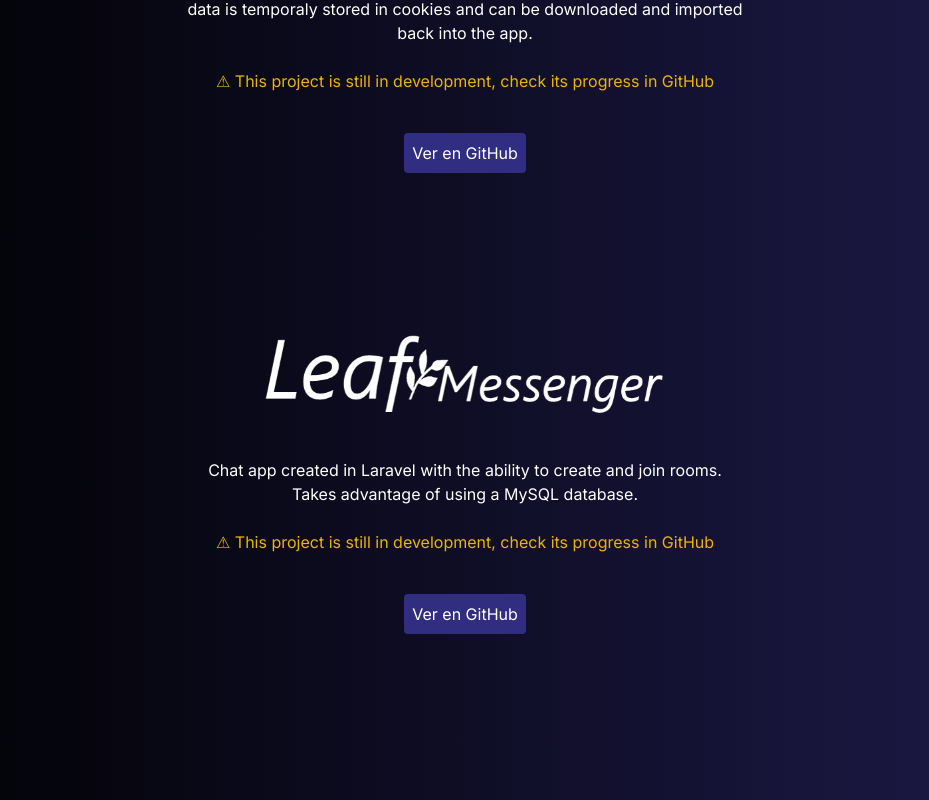
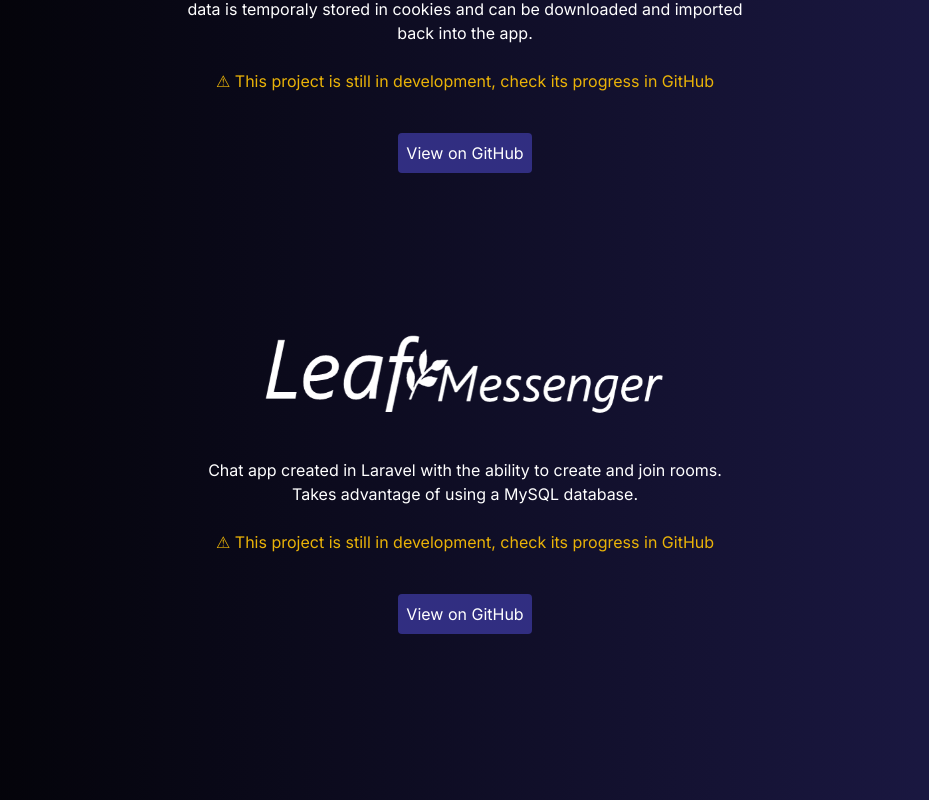
Before and after one commit to martinsuasnavar/portfolio, a Next.js app: page /en in a window 1280 px wide. Shown: the part 1800-2600 px from the top of the page, without its empty margins (175-1104 px from the left). Built offline with nearby package versions, Linux system fonts and the light colour scheme.

Commit message:
json and navbar

```diff
--- a/content/en.json
+++ b/content/en.json
@@ -30,7 +30,8 @@
                 "0": "A Trello like app, but with simplified panels and no need to login. User data is temporaly stored in cookies and can be downloaded and imported back into the app.",
                 "1": "Chat app created in Laravel with the ability to create and join rooms. Takes advantage of using a MySQL database."
             },
-            "warning": "This project is still in development, check its progress in GitHub"
+            "warning": "This project is still in development, check its progress in GitHub",
+            "viewButton": "View on GitHub"
         }
     },
     "RootLayout": {
--- a/content/es.json
+++ b/content/es.json
@@ -30,7 +30,8 @@
                 "0": "Una app parecida a Trello, pero con paneles simplificados y sin necesidad de loguearse. Los datos de usuario son temporalmente guardados en cookies y pueden ser descargados e importados de vuelta en la app.",
                 "1": "Aplicación de chat creada en Laravel la cuál permite la creación de salas y el unirse a ellas. Toma ventaja de usar una base de datos MySQL."
             },
-            "warning": "Este proyecto todavía esta en desarollo, vea su progreso en GitHub"
+            "warning": "Este proyecto todavía esta en desarollo, vea su progreso en GitHub",
+            "viewButton": "Ver en GitHub"
         }
     },
     "RootLayout": {
--- a/src/app/[locale]/layout.tsx
+++ b/src/app/[locale]/layout.tsx
@@ -19,7 +19,7 @@
 
 /* reusable classes */
 // contact box
-const contactBox = "rounded bg-gradient-to-r from-pink-900 to-indigo-900  w-20 sm:w-40 h-30 sm:h-30 m-4 p-1 sm:p-5 text-center transition-transform duration-300 transform hover:scale-105";
+const contactBox = "z-0 rounded bg-gradient-to-r from-pink-900 to-indigo-900  w-20 sm:w-40 h-30 sm:h-30 m-4 p-1 sm:p-5 text-center transition-transform duration-300 transform hover:scale-105";
 const cBoxContent = "flex flex-col justify-center items-center ml-auto mr-auto";
 const cBContentText = "hidden sm:block mt-auto";
 
--- a/src/app/[locale]/page.tsx
+++ b/src/app/[locale]/page.tsx
@@ -52,7 +52,7 @@
                >{t("greet")}</text>
                <section className="ml-10 text-pink-100 text-3xl text-left">
                   <div className="justify-left flex mt-10 mb-4 ">
-                  <div className=" transition-transform duration-300 transform hover:scale-105">
+                  <div className="z-99 transition-transform duration-300 transform hover:scale-105">
                   <Image src="/dev.png"
                     width={80}
                     height={80}
@@ -138,7 +138,7 @@
                     <p>{project.description}</p>
                     <br/>
                     <div className="text-yellow-500">⚠ {project.warning} </div>
-                    <a href={project.link} className="mt-10 bg-indigo-900 hover:bg-indigo-800 rounded p-2">Ver en GitHub</a>
+                    <a href={project.link} className="mt-10 bg-indigo-900 hover:bg-indigo-800 rounded p-2">{t("myProjects.viewButton")}</a>
                 </div>
             ))}
         </div>
--- a/src/app/components/nav-bar.tsx
+++ b/src/app/components/nav-bar.tsx
@@ -57,7 +57,7 @@
     ];
 
     const subMenuArray = [
-        <section key="switch" className="text-white bg-black p-2 text-sm">{switchLanguage}</section>,
+        <section key="switch" className=" text-white bg-black p-2 text-sm">{switchLanguage}</section>,
 
         <SubMenuButton key={options[1].code} onClick={() => setOption(options[1])}>
             <span className="flex justify-left ">
@@ -76,8 +76,8 @@
     ];
 
     return (
-        <div className="">
-            <nav className="max-w-full fixed top-0 left-0 w-full">
+        <div >
+            <nav style={{zIndex: "50"}} className="max-w-full fixed top-0 left-0 w-full">
                 <div className="p-2 bg-gradient-to-r from-indigo-950 to-pink-900">
                     <a  href="/"><WhiteBox >suasnavar.dev</WhiteBox></a>
                     <button onClick={toggleLanguageMenu} className="float-right transition-transform duration-300 transform hover:scale-105">
```
